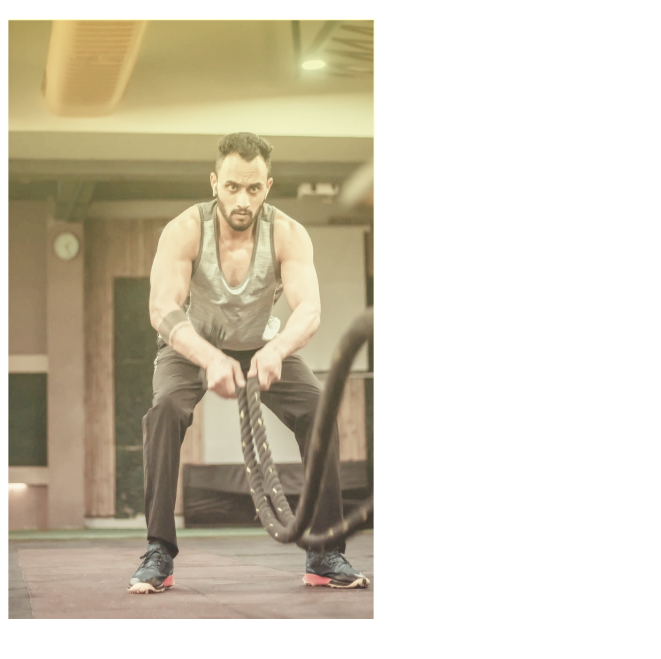
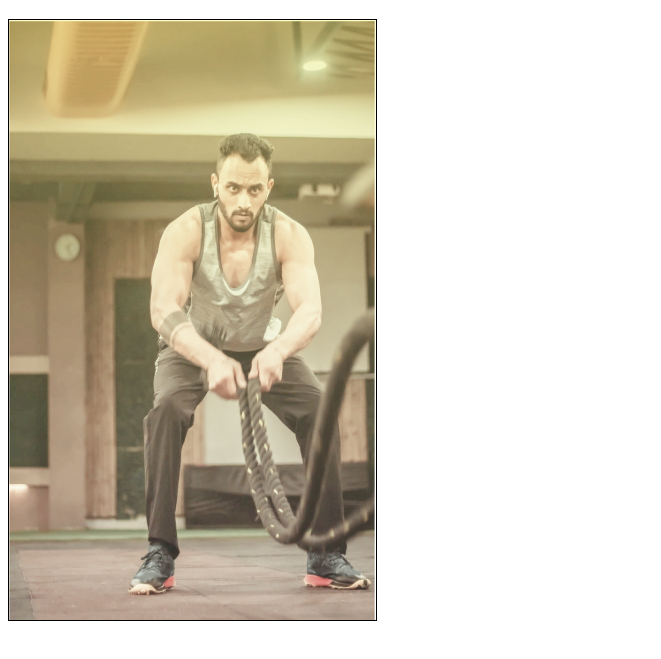
Before and after one commit to Andrew538/Module02-Test, a plain HTML site: page index.html in a window 1280 px wide. Shown: the part 61-720 px from the top of the page, without its empty margins (0-661 px from the left). Drawn offline with Linux system fonts and the light colour scheme.

Commit message:
change style

```diff
--- a/style/style.css
+++ b/style/style.css
@@ -1,3 +1,6 @@
 h1 {
     color: blue;
 }
+img {
+    border: 1px solid black;
+}
```
